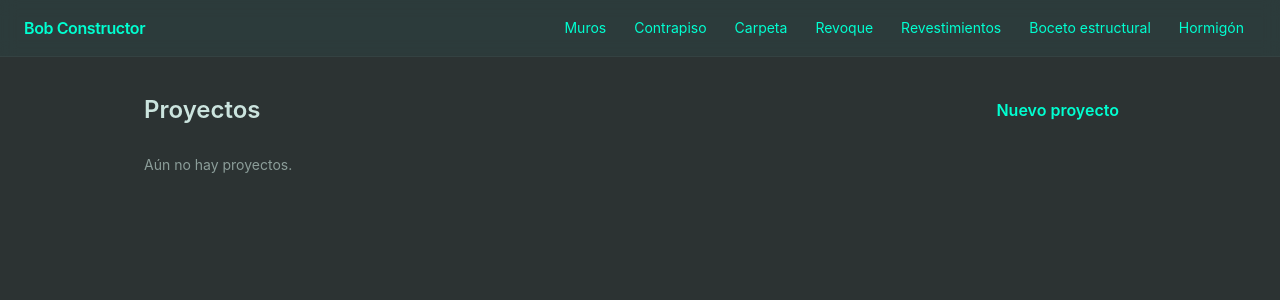
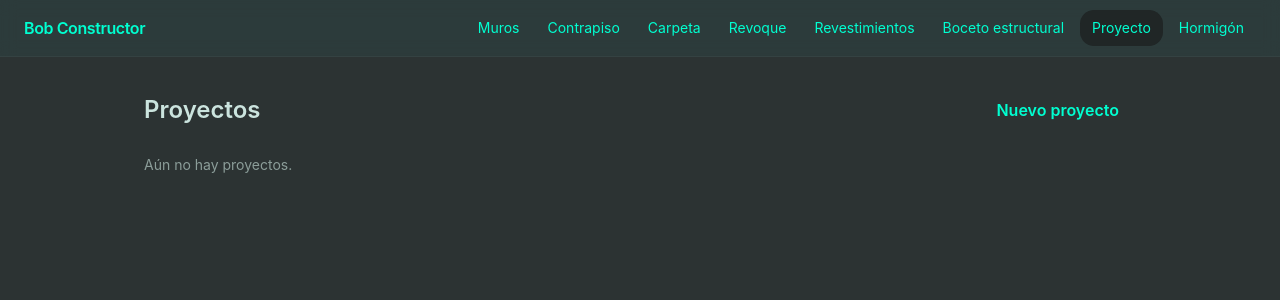
Before and after one commit to home265/bob-constructor, a Next.js app: page /proyecto in a window 1280 px wide. Shown: the top 300 px of the page. Built offline with nearby package versions, Linux system fonts and the light colour scheme.

Commit message:
agregando boton proyecto

```diff
--- a/components/layout/AppHeader.tsx
+++ b/components/layout/AppHeader.tsx
@@ -14,6 +14,7 @@ const ITEMS: NavItem[] = [
   { label: "Revoque", href: "/revoque" },
   { label: "Revestimientos", href: "/revestimientos" },
   { label: "Boceto estructural", href: "/estructura" },
+  { label: "Proyecto", href: "/proyecto" },
   {
     label: "Hormigón",
     children: [
--- a/lib/nav.ts
+++ b/lib/nav.ts
@@ -13,6 +13,7 @@ export const NAV_ITEMS: NavItem[] = [
 
   // 👇 nuevo
   { label: "Boceto estructural", href: "/estructura" },
+  { label: "Proyecto", href: "/proyecto" },
 
   {
     label: "Hormigón",
```
